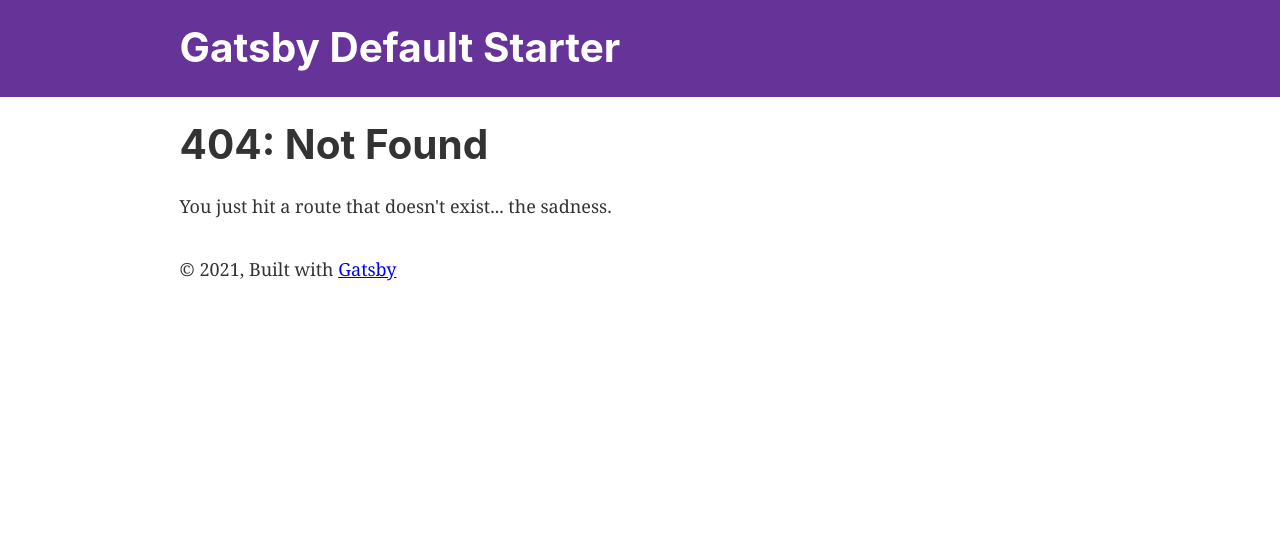
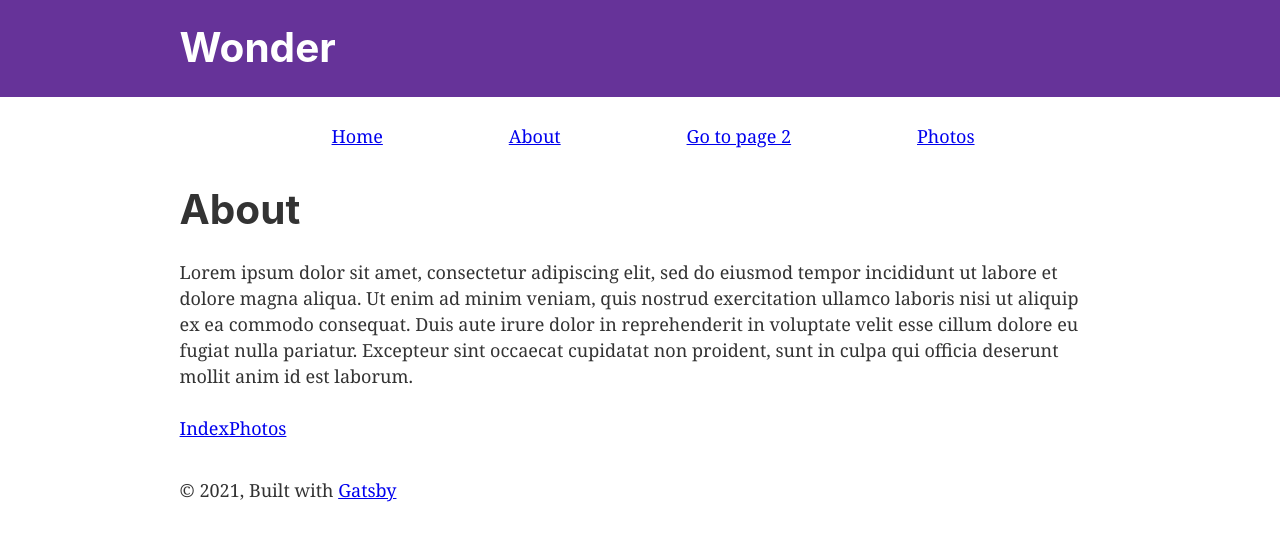
Before and after one commit to llukkah/wonder, a Gatsby site: page /about in a window 1280 px wide. Before the commit this address had no page. Built offline with nearby package versions, Linux system fonts and the light colour scheme; Gatsby itself is replaced by a stand-in of ours.

Commit message:
added blog posts, nav bar, cleaned up boilerplate

```diff
--- a/gatsby-config.js
+++ b/gatsby-config.js
@@ -1,6 +1,6 @@
 module.exports = {
   siteMetadata: {
-    title: `Gatsby Default Starter`,
+    title: `Wonder`,
     description: `Kick off your next, great Gatsby project with this default starter. This barebones starter ships with the main Gatsby configuration files you might need.`,
     author: `@gatsbyjs`,
     siteUrl: `https://gatsbystarterdefaultsource.gatsbyjs.io/`,
--- a/src/components/layout.js
+++ b/src/components/layout.js
@@ -1,13 +1,7 @@
-/**
- * Layout component that queries for data
- * with Gatsby's useStaticQuery component
- *
- * See: https://www.gatsbyjs.com/docs/use-static-query/
- */
-
 import * as React from "react"
 import PropTypes from "prop-types"
 import { useStaticQuery, graphql } from "gatsby"
+import Nav from "../components/nav.js"
 
 import Header from "./header"
 import "./layout.css"
@@ -33,6 +27,7 @@ const Layout = ({ children }) => {
           padding: `0 1.0875rem 1.45rem`,
         }}
       >
+        <Nav />
         <main>{children}</main>
         <footer
           style={{
--- /dev/null
+++ b/src/components/nav.css
@@ -0,0 +1,6 @@
+.nav ul {
+  list-style: none;
+  display: flex;
+  flex-direction: row;
+  justify-content: space-evenly;
+}
--- /dev/null
+++ b/src/components/nav.js
@@ -0,0 +1,26 @@
+import React, { Component } from "react"
+import { Link } from "gatsby"
+import "./nav.css"
+
+const nav = () => (
+  <>
+    <div className="nav">
+      <ul>
+        <li>
+          <Link to="/">Home</Link>
+        </li>
+        <li>
+          <Link to="/about/">About</Link>
+        </li>
+        <li>
+          <Link to="/page-2/">Go to page 2</Link>{" "}
+        </li>
+        <li>
+          <Link to="/photos/">Photos</Link>{" "}
+        </li>
+      </ul>
+    </div>
+  </>
+)
+
+export default nav
--- /dev/null
+++ b/src/pages/about.js
@@ -0,0 +1,30 @@
+import React from "react"
+import { Link } from "gatsby"
+import Layout from "../components/layout"
+import Seo from "../components/seo"
+
+const about = () => {
+  return (
+    <>
+      <Layout>
+        <Seo title="About" />
+        <h1>About</h1>
+        <p>
+          Lorem ipsum dolor sit amet, consectetur adipiscing elit, sed do
+          eiusmod tempor incididunt ut labore et dolore magna aliqua. Ut enim ad
+          minim veniam, quis nostrud exercitation ullamco laboris nisi ut
+          aliquip ex ea commodo consequat. Duis aute irure dolor in
+          reprehenderit in voluptate velit esse cillum dolore eu fugiat nulla
+          pariatur. Excepteur sint occaecat cupidatat non proident, sunt in
+          culpa qui officia deserunt mollit anim id est laborum.
+        </p>
+        <p>
+          <Link to="/">Index</Link>
+          <Link to="/photos/">Photos</Link> <br />
+        </p>
+      </Layout>
+    </>
+  )
+}
+
+export default about
--- a/src/pages/index.js
+++ b/src/pages/index.js
@@ -3,26 +3,16 @@ import { Link } from "gatsby"
 import { StaticImage } from "gatsby-plugin-image"
 
 import Layout from "../components/layout"
+// import Nav from "../components/nav.js"
 import Seo from "../components/seo"
+// import About from "../pages/about"
+// import Photos from "../pages/photos"
 
 const IndexPage = () => (
   <Layout>
     <Seo title="Home" />
-    <h1>Hi people</h1>
-    <p>Welcome to your new Gatsby site.</p>
-    <p>Now go build something great.</p>
-    <StaticImage
-      src="../images/gatsby-astronaut.png"
-      width={300}
-      quality={95}
-      formats={["auto", "webp", "avif"]}
-      alt="A Gatsby astronaut"
-      style={{ marginBottom: `1.45rem` }}
-    />
-    <p>
-      <Link to="/page-2/">Go to page 2</Link> <br />
-      <Link to="/using-typescript/">Go to "Using TypeScript"</Link>
-    </p>
+    {/* <Nav /> */}
+    <h1>Index</h1>
   </Layout>
 )
 
--- /dev/null
+++ b/src/pages/photos.js
@@ -0,0 +1,31 @@
+import React from "react"
+import { Link } from "gatsby"
+import Layout from "../components/layout"
+import Seo from "../components/seo"
+
+const Photos = () => {
+  return (
+    <>
+      <Layout>
+        <Seo title="Photos" />
+        <h1>Photos</h1>
+        <p>
+          Lorem ipsum dolor sit amet, consectetur adipiscing elit, sed do
+          eiusmod tempor incididunt ut labore et dolore magna aliqua. Ut enim ad
+          minim veniam, quis nostrud exercitation ullamco laboris nisi ut
+          aliquip ex ea commodo consequat. Duis aute irure dolor in
+          reprehenderit in voluptate velit esse cillum dolore eu fugiat nulla
+          pariatur. Excepteur sint occaecat cupidatat non proident, sunt in
+          culpa qui officia deserunt mollit anim id est laborum.
+        </p>
+        <p>
+          <Link to="/about/">About</Link>
+          <Link to="/">Index</Link>
+          <Link to="/page-2/">Go to page 2</Link> <br />
+        </p>
+      </Layout>
+    </>
+  )
+}
+
+export default Photos
```
Also changed, not shown: src/pages/Feb-2021/index.md (added, +10 -0 lines), src/pages/Jan-2021/index.md (added, +10 -0 lines).
